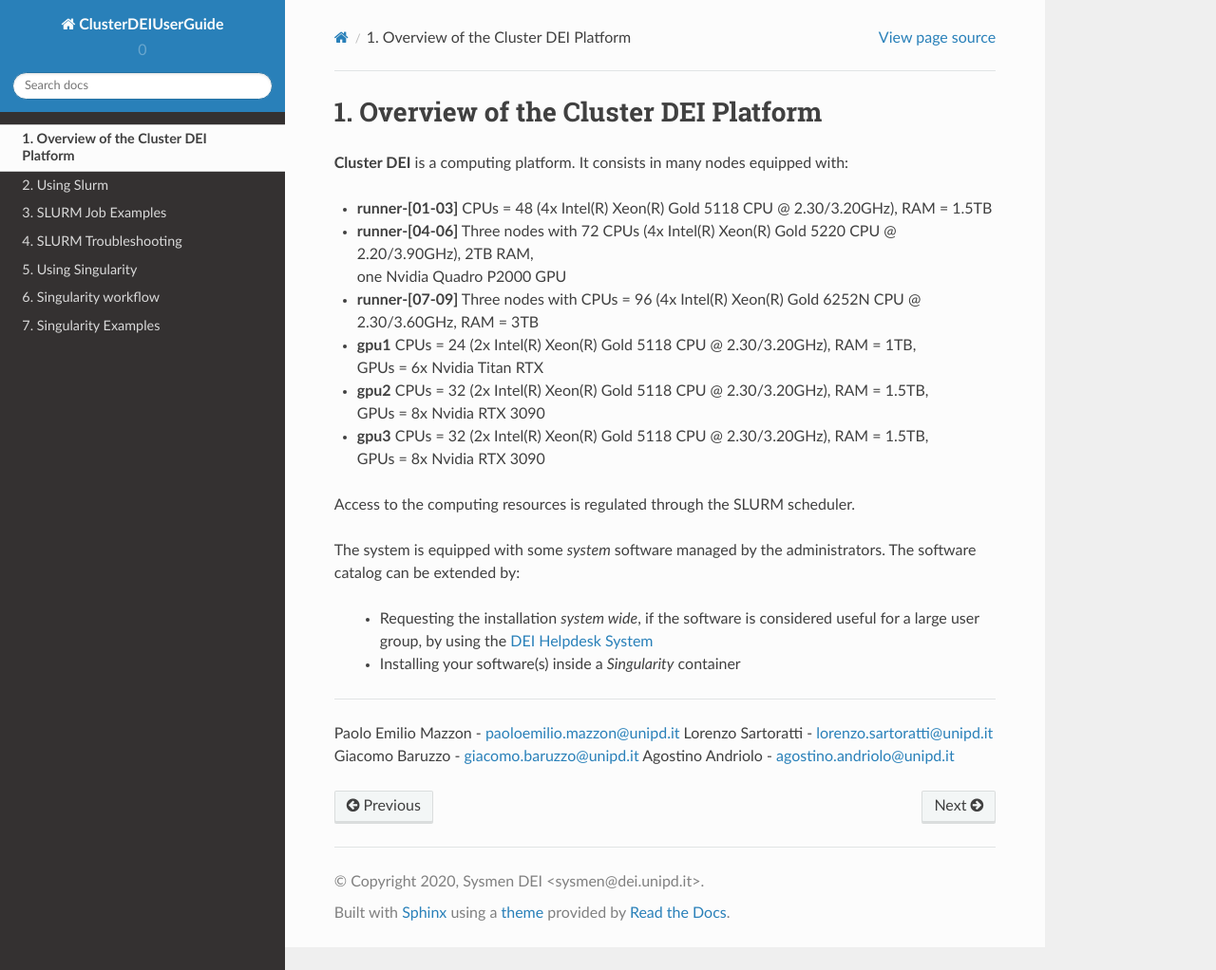
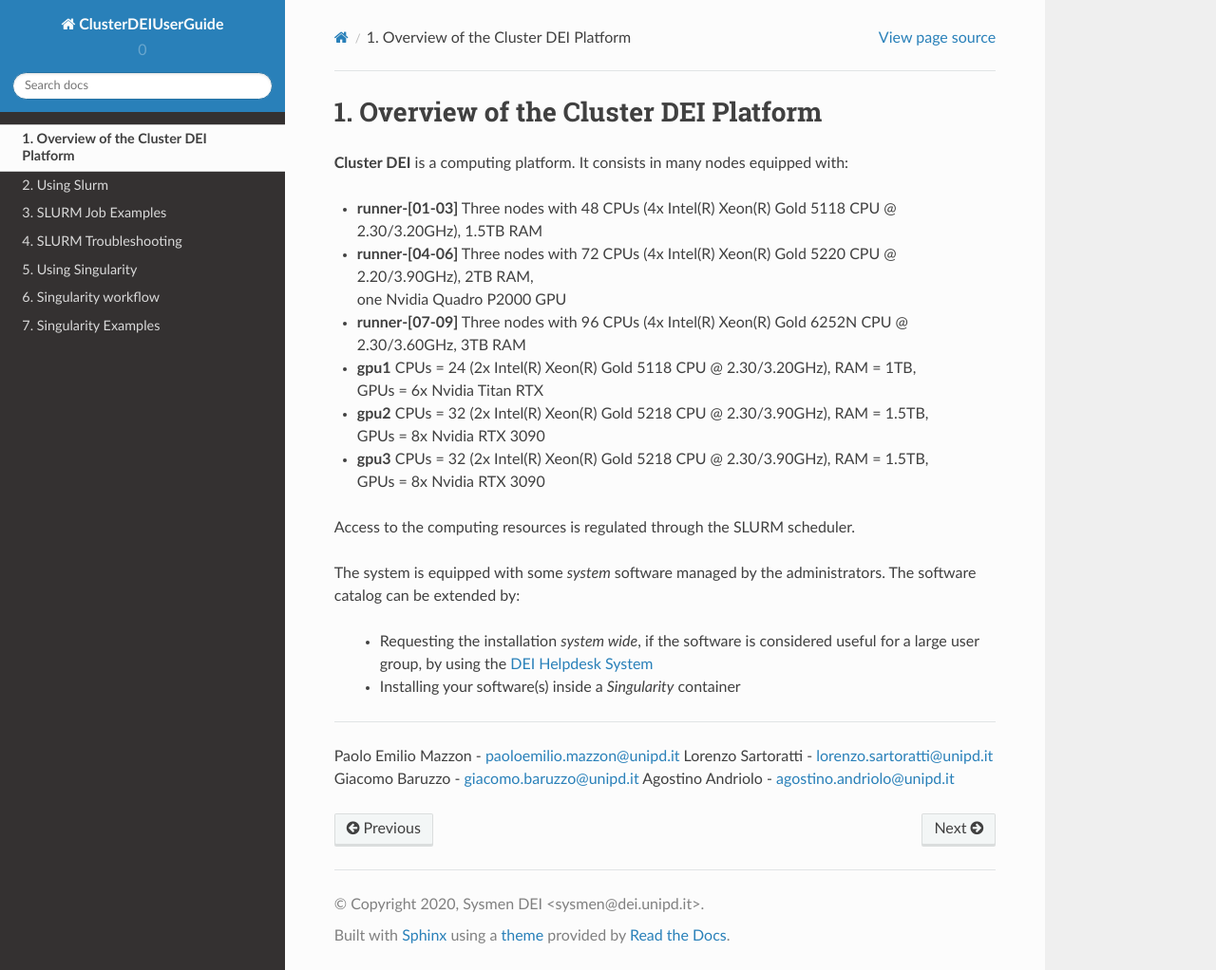
Before and after one commit to agostinoandriolo/clusterDEIguide, a Sphinx documentation site: the page built from ClusterDEIUserGuide-master/docs/Overview.rst, in a window 1280 px wide and 1022 px high. Shown: the whole window at 95% size. Built offline with Sphinx 7.4.7 and the Read the Docs theme 2.0.0, drawn with Linux system fonts in a browser that asks for light colours.

Commit message:
Update Overview.rst

```diff
--- a/ClusterDEIUserGuide-master/docs/Overview.rst
+++ b/ClusterDEIUserGuide-master/docs/Overview.rst
@@ -7,15 +7,15 @@ Overview of the Cluster DEI Platform
 
 **Cluster DEI** is a computing platform. It consists in many nodes equipped with:
 
-- **runner-[01-03]** CPUs = 48 (4x Intel(R) Xeon(R) Gold 5118 CPU @ 2.30/3.20GHz), RAM = 1.5TB
+- **runner-[01-03]** Three nodes with 48 CPUs (4x Intel(R) Xeon(R) Gold 5118 CPU @ 2.30/3.20GHz), 1.5TB RAM
 - **runner-[04-06]** Three nodes with 72 CPUs (4x Intel(R) Xeon(R) Gold 5220 CPU @ 2.20/3.90GHz), 2TB RAM, |br|
   one Nvidia Quadro P2000 GPU
-- **runner-[07-09]** Three nodes with CPUs = 96 (4x Intel(R) Xeon(R) Gold 6252N CPU @ 2.30/3.60GHz, RAM = 3TB
+- **runner-[07-09]** Three nodes with 96 CPUs (4x Intel(R) Xeon(R) Gold 6252N CPU @ 2.30/3.60GHz, 3TB RAM
 - **gpu1** CPUs = 24 (2x Intel(R) Xeon(R) Gold 5118 CPU @ 2.30/3.20GHz), RAM = 1TB, |br|
   GPUs = 6x Nvidia Titan RTX
-- **gpu2** CPUs = 32 (2x Intel(R) Xeon(R) Gold 5118 CPU @ 2.30/3.20GHz), RAM = 1.5TB, |br|
+- **gpu2** CPUs = 32 (2x Intel(R) Xeon(R) Gold 5218 CPU @ 2.30/3.90GHz), RAM = 1.5TB, |br|
   GPUs = 8x Nvidia RTX 3090
-- **gpu3** CPUs = 32 (2x Intel(R) Xeon(R) Gold 5118 CPU @ 2.30/3.20GHz), RAM = 1.5TB, |br|
+- **gpu3** CPUs = 32 (2x Intel(R) Xeon(R) Gold 5218 CPU @ 2.30/3.90GHz), RAM = 1.5TB, |br|
   GPUs = 8x Nvidia RTX 3090
 
 
```
